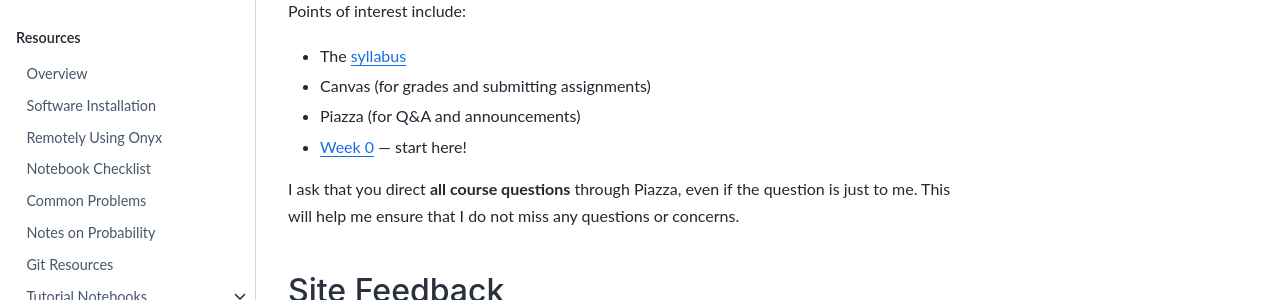
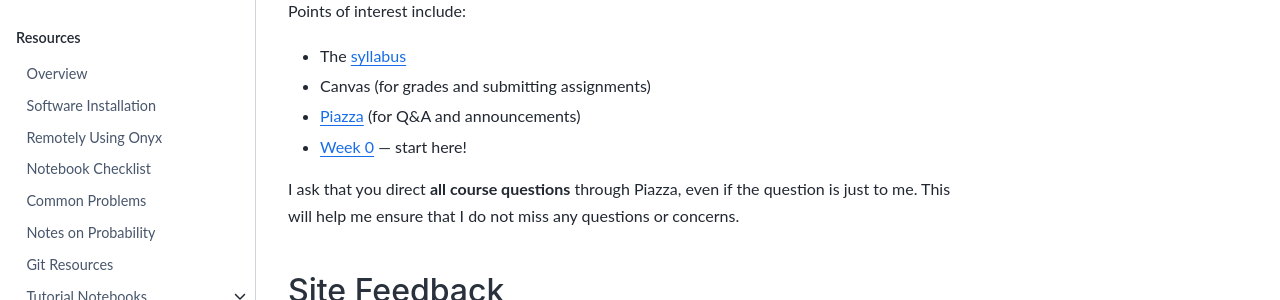
Before and after one commit to mdekstrand/cs533-web, a Jupyter Book: the page built from index.md, in a window 1280 px wide and 1189 px high. Shown: the part 546-846 px from the top of the window. Built offline with Jupyter Book 1.0.4 settings and Sphinx 7.4.7 and the Sphinx Book theme 1.1.4, drawn with Linux system fonts in a browser that asks for light colours; pages that are not in the unit, such as notebooks, are missing from menus; a style sheet for code colours, icons or effects is not loaded; part of the change alters nothing that is shown.

```diff
--- a/index.md
+++ b/index.md
@@ -18,7 +18,7 @@ Points of interest include:
 
 *  The [syllabus](syllabus)
 *  Canvas (for grades and submitting assignments)
-*  Piazza (for Q&A and announcements)
+*  [Piazza](https://piazza.com/boisestate/fall2021/cs533001/home) (for Q&A and announcements)
 *  [Week 0](week0/index.md) — start here!
 
 I ask that you direct **all course questions** through Piazza, even if the question is just to me.
```
